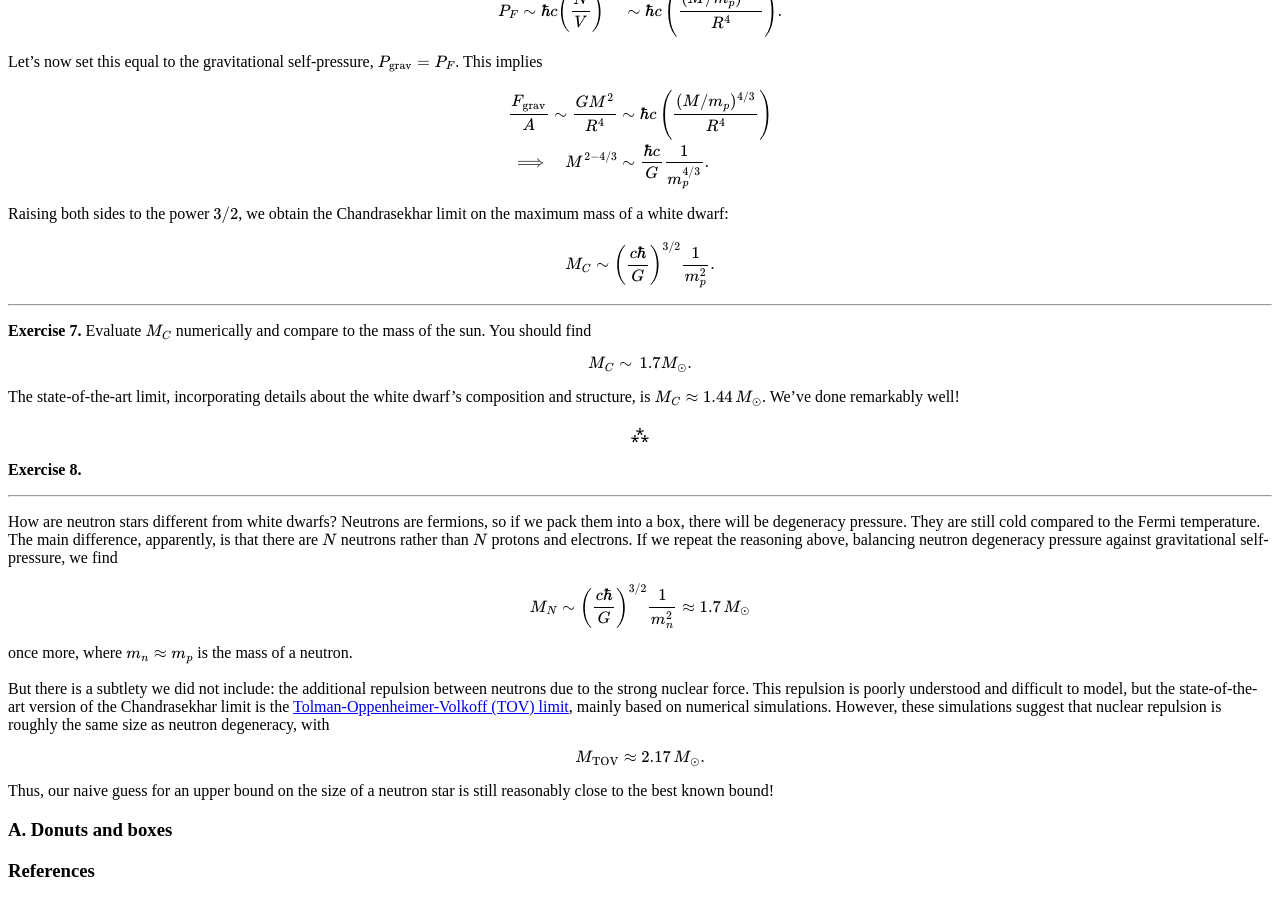
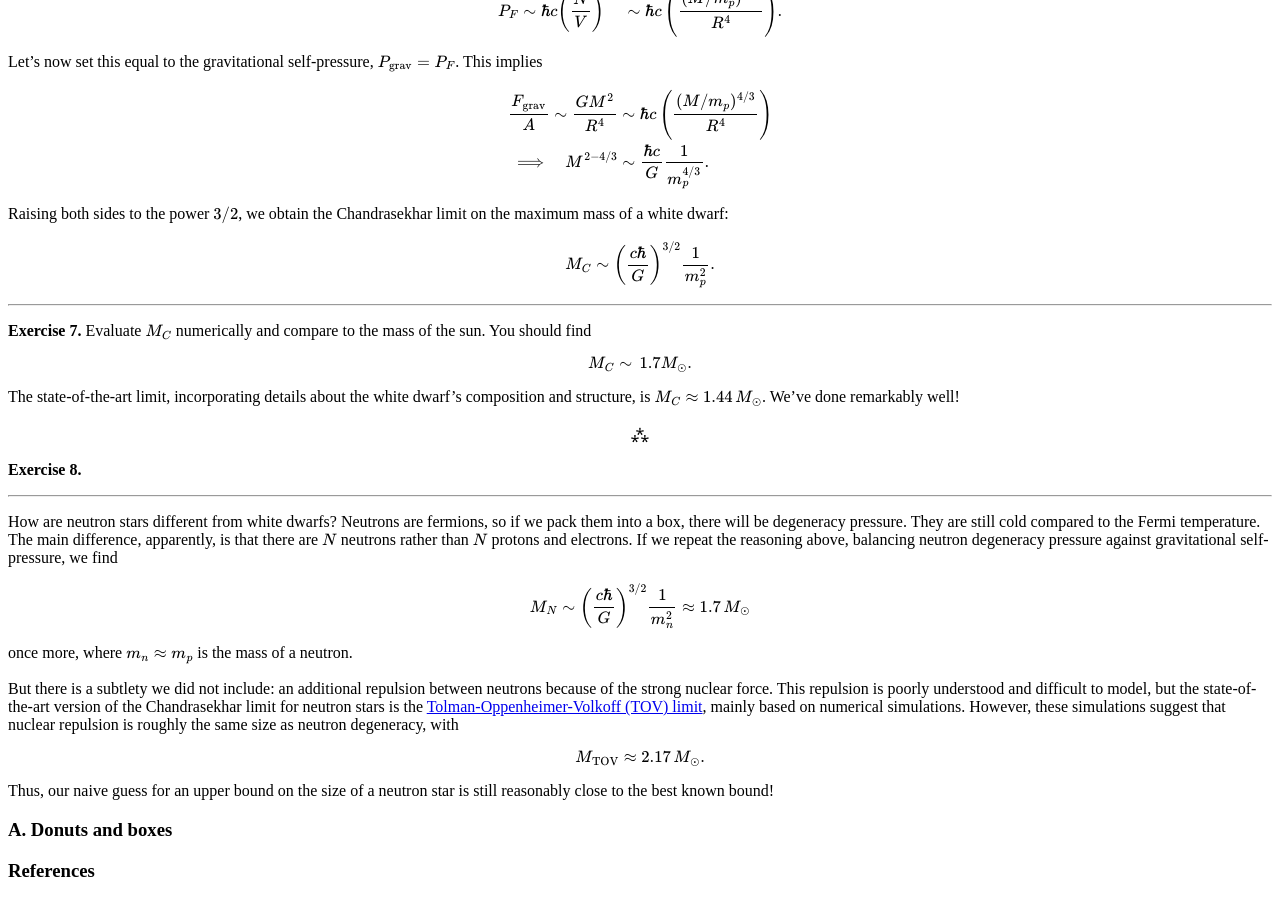
Before and after one commit to hapax/hapax.github.io, a Jekyll site: the page built from assets/chandra.md, in a window 1280 px wide and 900 px high, scrolled down 7493 px. Built offline with Jekyll 4.4.1, drawn with Linux system fonts in a browser that asks for light colours; our own code applies the rules of GitHub Pages for plain Markdown files; formulas are drawn with MathJax 3; a script that is not in the unit is left out.

Commit message:
Update chandra.md

```diff
--- a/assets/chandra.md
+++ b/assets/chandra.md
@@ -763,11 +763,11 @@ $$
 
 once more, where $m_n \approx m_p$ is the mass of a neutron.
 
-But there is a subtlety we did not include: the additional repulsion
-between neutrons due to the strong nuclear force.
+But there is a subtlety we did not include: an additional repulsion
+between neutrons because of the strong nuclear force.
 This repulsion is poorly understood and difficult to model, but the
-state-of-the-art version of the Chandrasekhar limit is the
-[Tolman-Oppenheimer-Volkoff (TOV) limit](https://en.wikipedia.org/wiki/Tolman%E2%80%93Oppenheimer%E2%80%93Volkoff_limit),
+state-of-the-art version of the Chandrasekhar limit for neutron stars
+is the [Tolman-Oppenheimer-Volkoff (TOV) limit](https://en.wikipedia.org/wiki/Tolman%E2%80%93Oppenheimer%E2%80%93Volkoff_limit),
 mainly based on numerical simulations.
 However, these simulations suggest that nuclear repulsion is roughly
 the same size as neutron degeneracy, with
```
